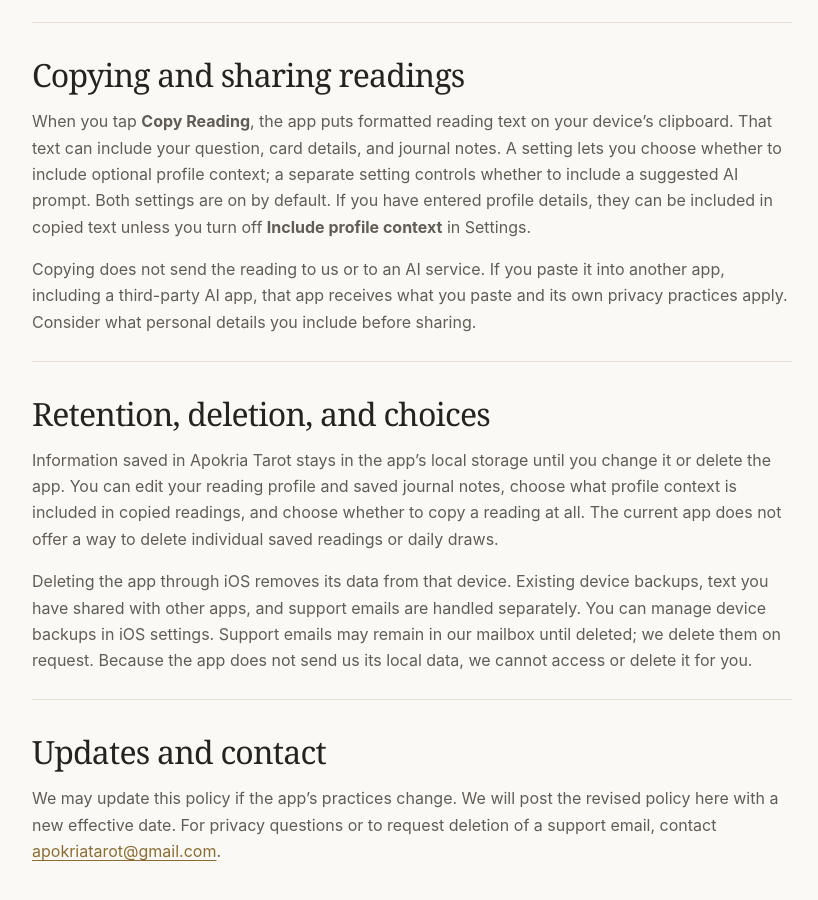
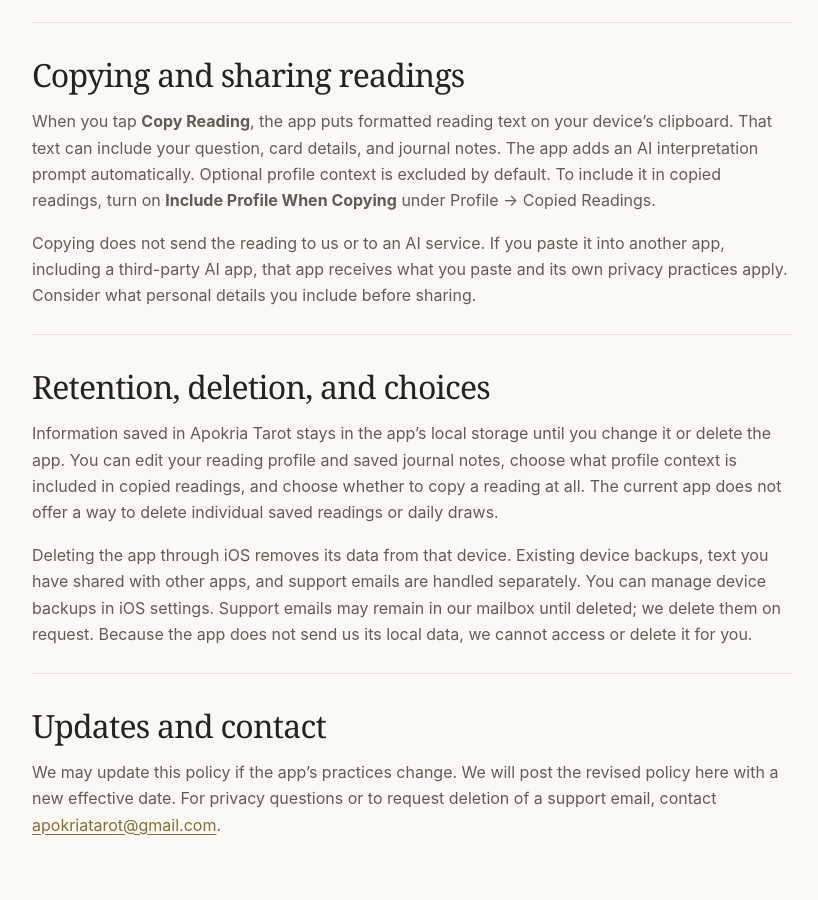
Before and after one commit to Bigpep55/apokria, a plain HTML site: page privacy/index.html in a window 1280 px wide. Shown: the part 1288-2188 px from the top of the page, without its empty margins (152-970 px from the left). Drawn offline with Linux system fonts and the light colour scheme.

Commit message:
Correct copied reading privacy details

```diff
--- a/privacy/index.html
+++ b/privacy/index.html
@@ -47,7 +47,7 @@
 
       <section>
         <h2>Copying and sharing readings</h2>
-        <p>When you tap <strong>Copy Reading</strong>, the app puts formatted reading text on your device’s clipboard. That text can include your question, card details, and journal notes. A setting lets you choose whether to include optional profile context; a separate setting controls whether to include a suggested AI prompt. Both settings are on by default. If you have entered profile details, they can be included in copied text unless you turn off <strong>Include profile context</strong> in Settings.</p>
+        <p>When you tap <strong>Copy Reading</strong>, the app puts formatted reading text on your device’s clipboard. That text can include your question, card details, and journal notes. The app adds an AI interpretation prompt automatically. Optional profile context is excluded by default. To include it in copied readings, turn on <strong>Include Profile When Copying</strong> under Profile → Copied Readings.</p>
         <p>Copying does not send the reading to us or to an AI service. If you paste it into another app, including a third-party AI app, that app receives what you paste and its own privacy practices apply. Consider what personal details you include before sharing.</p>
       </section>
 
```
